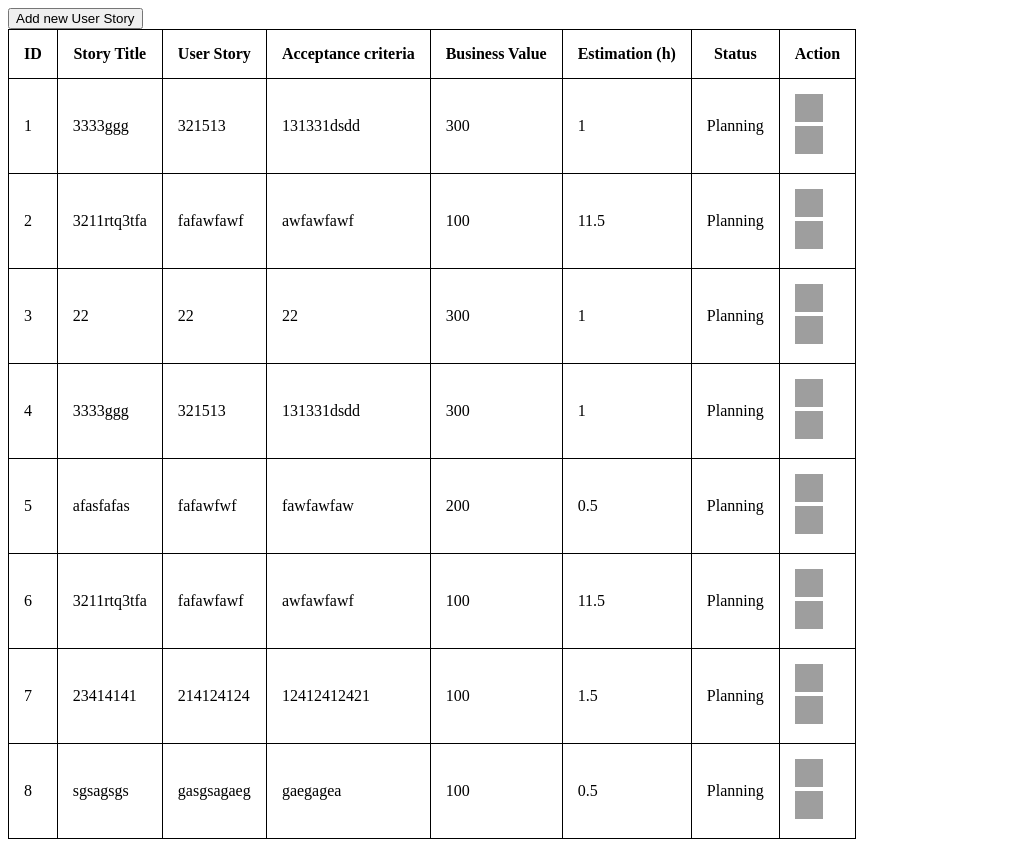
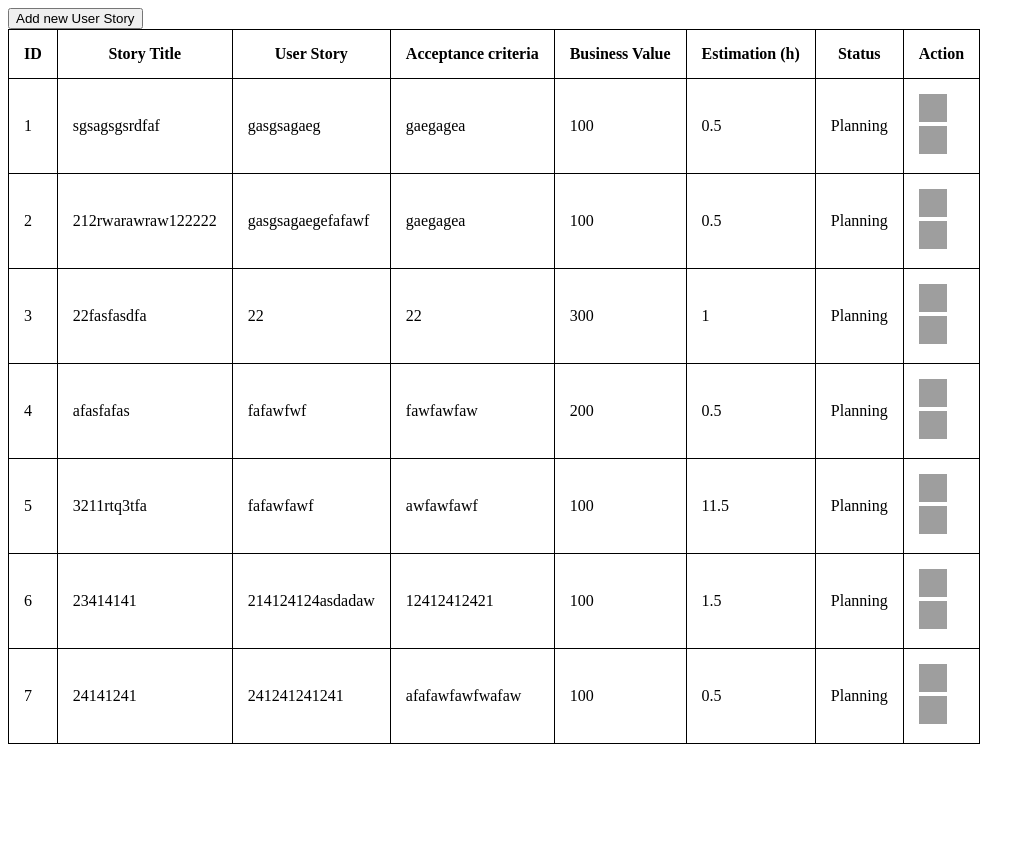
Before and after one commit to MetalBawkses/super-sprinter-3000-MetalBawkses, a Flask app: page / in a window 1280 px wide. Shown: the whole page, without its empty margins (0-1035 px from the left). After the commit the page ends 744 px from the top, so only its background shows below. Run offline with Flask 2, Linux system fonts and the light colour scheme; grey boxes are pictures that could not be loaded.

Commit message:
minor bugfixes

```diff
--- a/data.csv
+++ b/data.csv
@@ -1,8 +1,7 @@
-1,3333ggg,321513,131331dsdd,300,1,Planning
-2,3211rtq3tfa,fafawfawf,awfawfawf,100,11.5,Planning
-3,22,22,22,300,1,Planning
-4,3333ggg,321513,131331dsdd,300,1,Planning
-5,afasfafas,fafawfwf,fawfawfaw,200,0.5,Planning
-6,3211rtq3tfa,fafawfawf,awfawfawf,100,11.5,Planning
-7,23414141,214124124,12412412421,100,1.5,Planning
-8,sgsagsgs,gasgsagaeg,gaegagea,100,0.5,Planning
+1,sgsagsgsrdfaf,gasgsagaeg,gaegagea,100,0.5,Planning
+2,212rwarawraw122222,gasgsagaegefafawf,gaegagea,100,0.5,Planning
+3,22fasfasdfa,22,22,300,1,Planning
+4,afasfafas,fafawfwf,fawfawfaw,200,0.5,Planning
+5,3211rtq3tfa,fafawfawf,awfawfawf,100,11.5,Planning
+6,23414141,214124124asdadaw,12412412421,100,1.5,Planning
+7,24141241,241241241241,afafawfawfwafaw,100,0.5,Planning
--- a/server.py
+++ b/server.py
@@ -21,17 +21,18 @@ def route_edit():
     return render_template('form.html', data=None, button="Create")
 
 
-@app.route('/story/<int:post_id>', methods=['POST'])
+@app.route('/story/<int:post_id>')
 def show_post(post_id):
+    print(post_id)
     csv_data = []
     with open("data.csv", "r") as csv_file:
         table = csv.reader(csv_file)
         for row in table:
             csv_data.append(row)
-    return render_template('form.html', data=row, button="Update", post_id=post_id)
+    return render_template('form.html', data=csv_data[post_id-1], button="Update", post_id=post_id)
 
 
-@app.route('/delete/<int:post_id>', methods=['POST'])
+@app.route('/delete/<int:post_id>')
 def delete(post_id):
     result = []
     with open("data.csv", "r") as csv_file:
--- a/templates/list.html
+++ b/templates/list.html
@@ -39,10 +39,10 @@
 
                 {% endfor %}
                     <TD>
-                        <form action="/story/{{row.0}}" method="post">
+                        <form action="/story/{{row.0}}">
                             <input type="image" src="https://d30y9cdsu7xlg0.cloudfront.net/png/18911-200.png" title="Edit" style="width:28px;height:28px;"/>
                         </form>
-                        <form action="/delete/{{row.0}}" method="post">
+                        <form action="/delete/{{row.0}}">
                             <input type="image" src="http://icons.iconarchive.com/icons/iconshock/vista-general/256/trash-icon.png" title="Delete" style="width:28px;height:28px;"/>
                         </form>
                     </TD>
```
